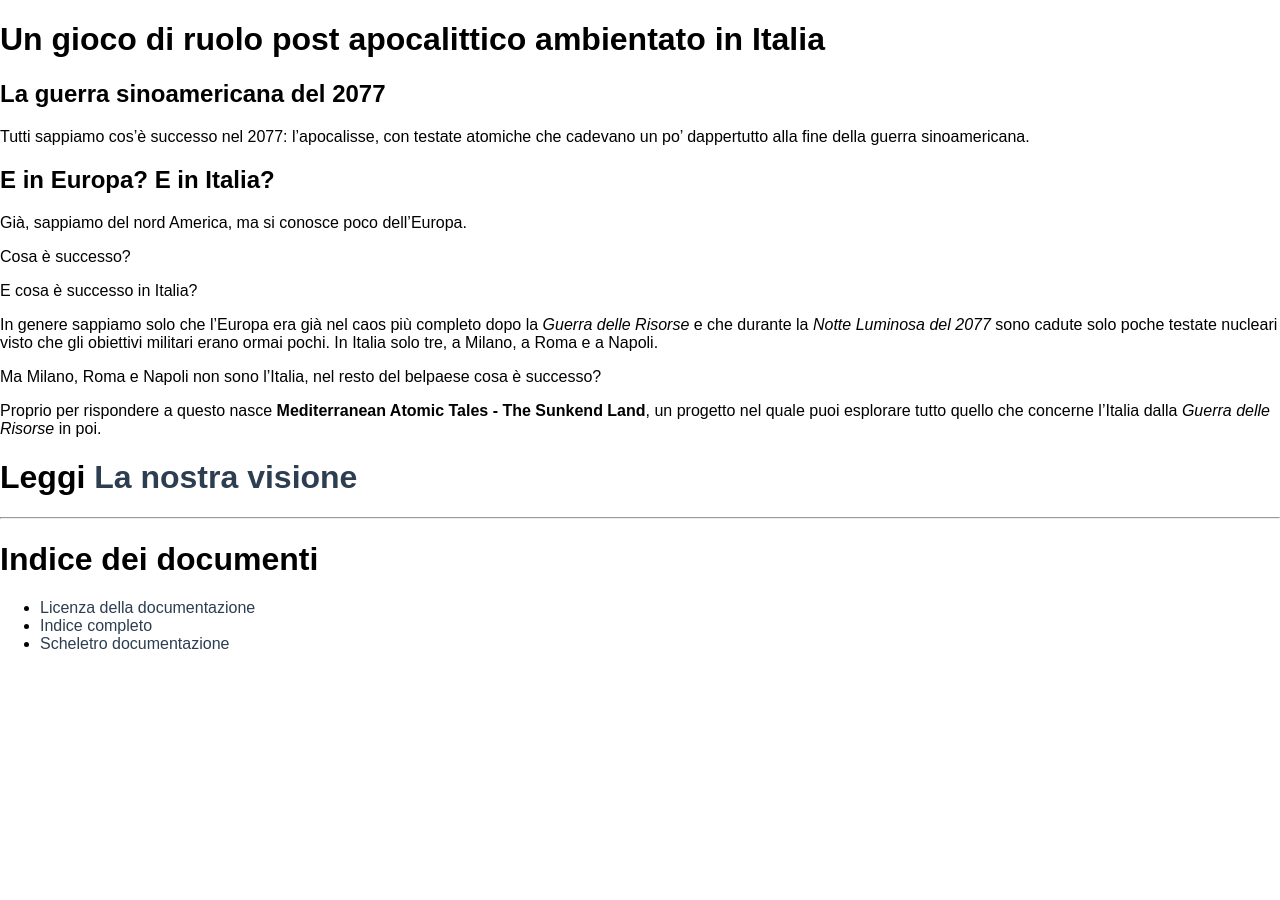
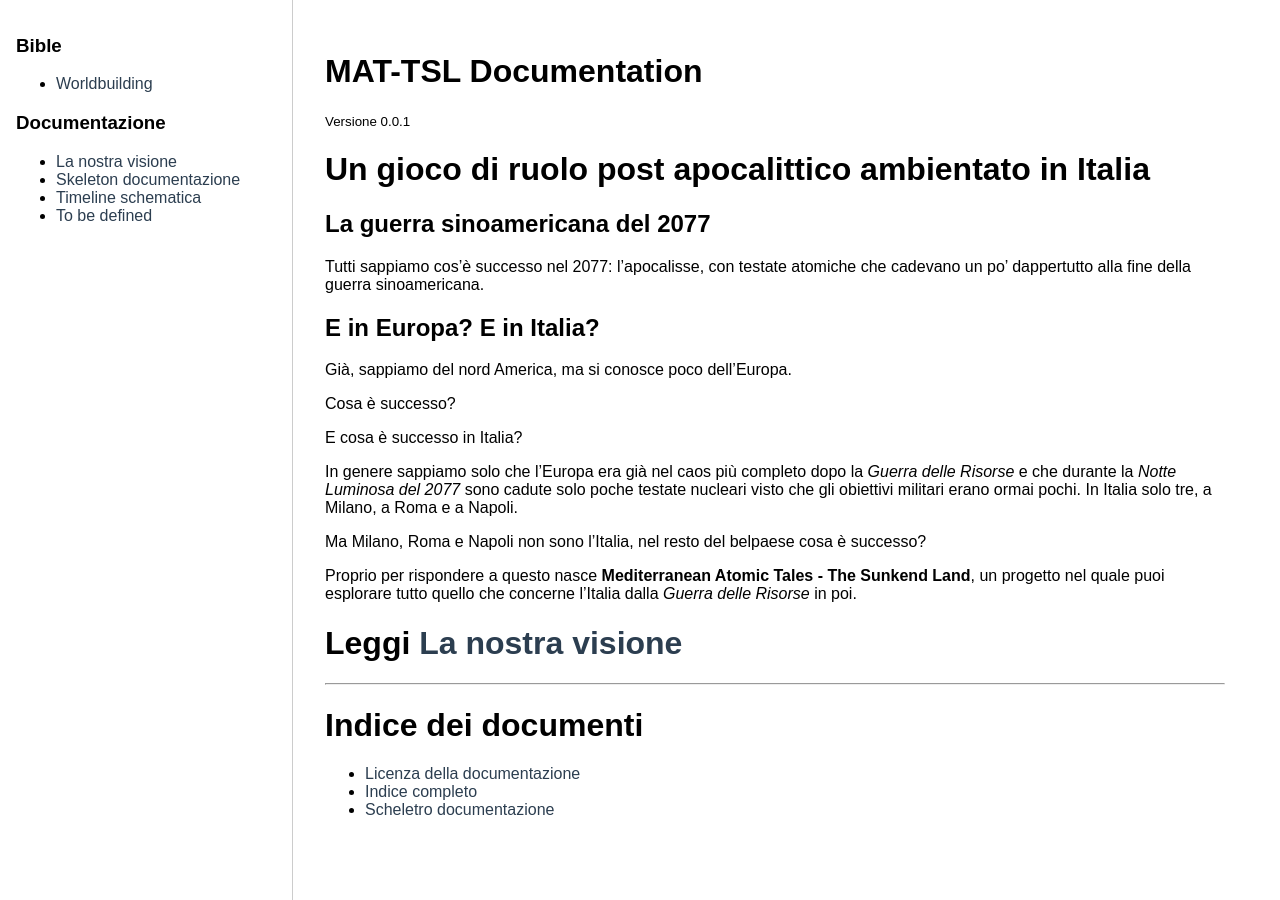
Before and after one commit to villo001/MAT-TSL-documentation, a Jekyll site: the page built from index.md, in a window 1280 px wide. Built offline with Jekyll 4.4.1, drawn with Linux system fonts in a browser that asks for light colours.

Commit message:
Rendering in github pages

```diff
--- a/index.md
+++ b/index.md
@@ -1,6 +1,9 @@
 ---
-title: Indice
-layout: default
+title: MAT-TSL Documentation
+layout: doc
+order: 0
+status: draft
+version: 0.0.1
 ---
 # Un gioco di ruolo post apocalittico ambientato in Italia
 
```
Also changed, not shown: LICENSE.md.
